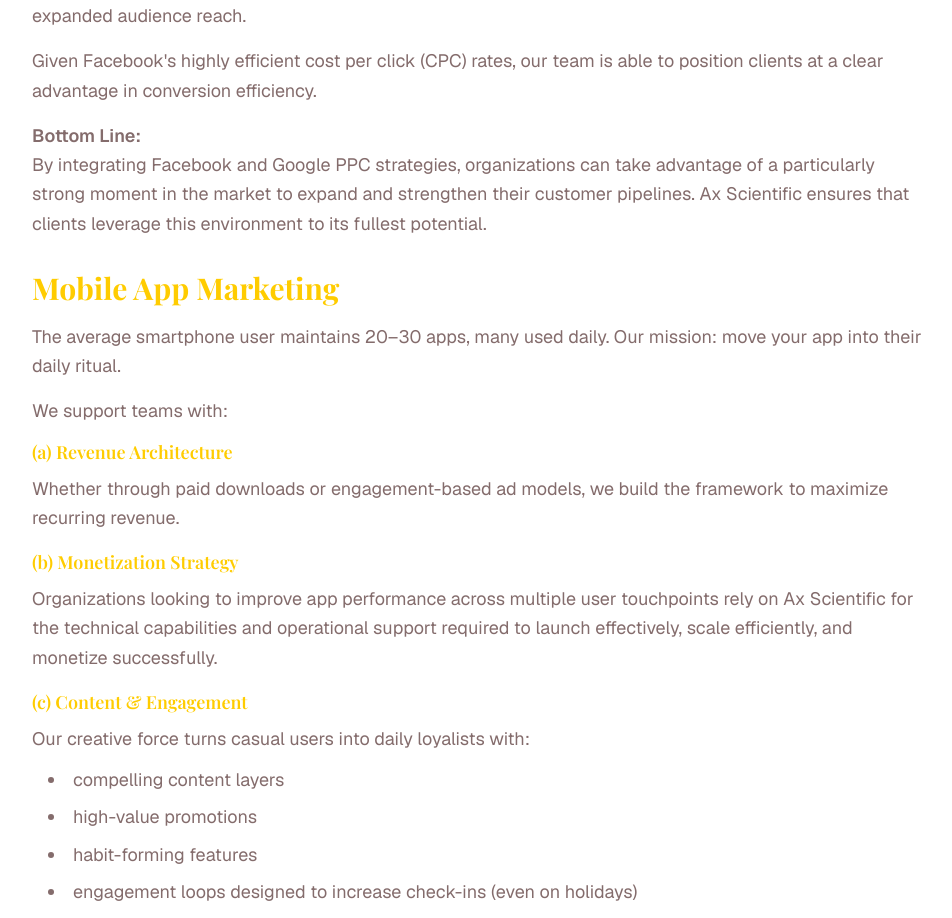
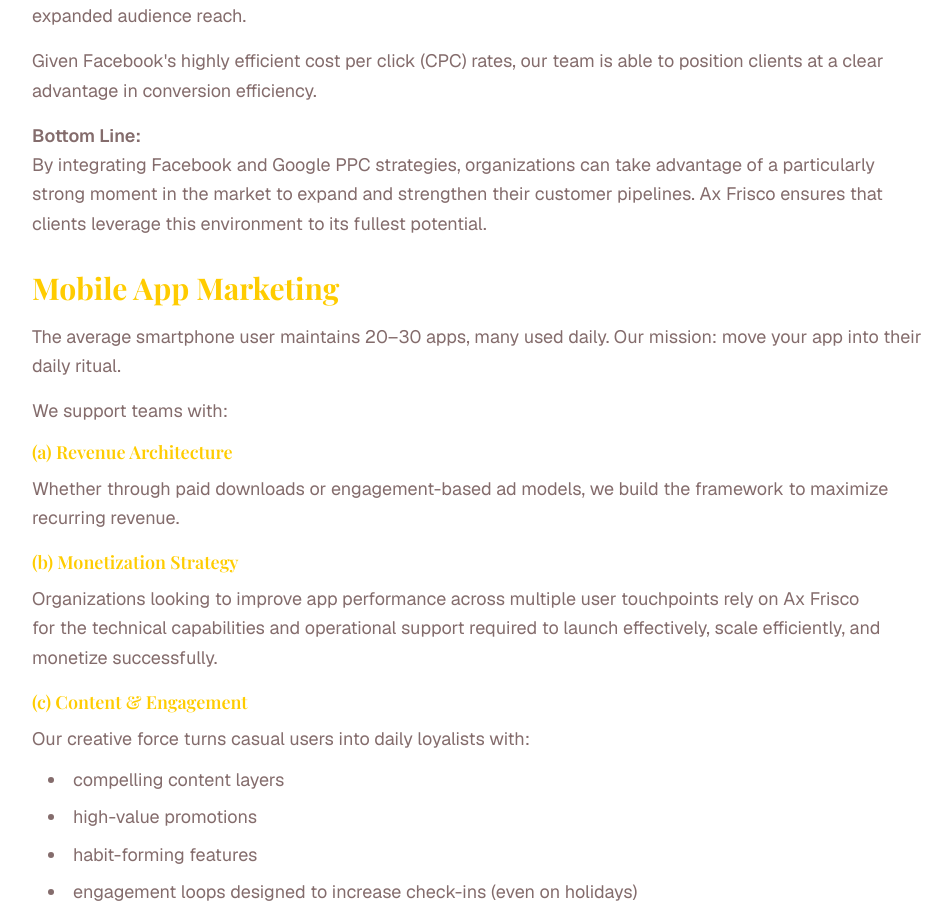
Before and after one commit to newgraph8-commits/Ax-Frisco, a Next.js app: page /marketing in a window 1280 px wide. Shown: the part 2540-3458 px from the top of the page, without its empty margins (304-1256 px from the left). Built offline with nearby package versions, Linux system fonts and the light colour scheme; a web font is replaced by a local one.

Commit message:
feat: update "Ax Scientific" to "Ax Frisco" for consistency
Replace all "Ax Scientific" with "Ax Frisco" on marketing page.

```diff
--- a/app/marketing/page.tsx
+++ b/app/marketing/page.tsx
@@ -184,7 +184,7 @@ export default function MarketingPage() {
                       <br />
                       By integrating Facebook and Google PPC strategies, organizations can take advantage of a
                       particularly strong moment in the market to expand and strengthen their customer pipelines. Ax
-                      Scientific ensures that clients leverage this environment to its fullest potential.
+                      Frisco ensures that clients leverage this environment to its fullest potential.
                     </p>
                   </div>
 
@@ -209,7 +209,7 @@ export default function MarketingPage() {
                         <h4 className="text-lg font-semibold text-primary mb-2">(b) Monetization Strategy</h4>
                         <p className="text-lg text-muted-foreground leading-relaxed w-full">
                           Organizations looking to improve app performance across multiple user touchpoints rely on Ax
-                          Scientific for the technical capabilities and operational support required to launch
+                          Frisco for the technical capabilities and operational support required to launch
                           effectively, scale efficiently, and monetize successfully.
                         </p>
                       </div>
```
